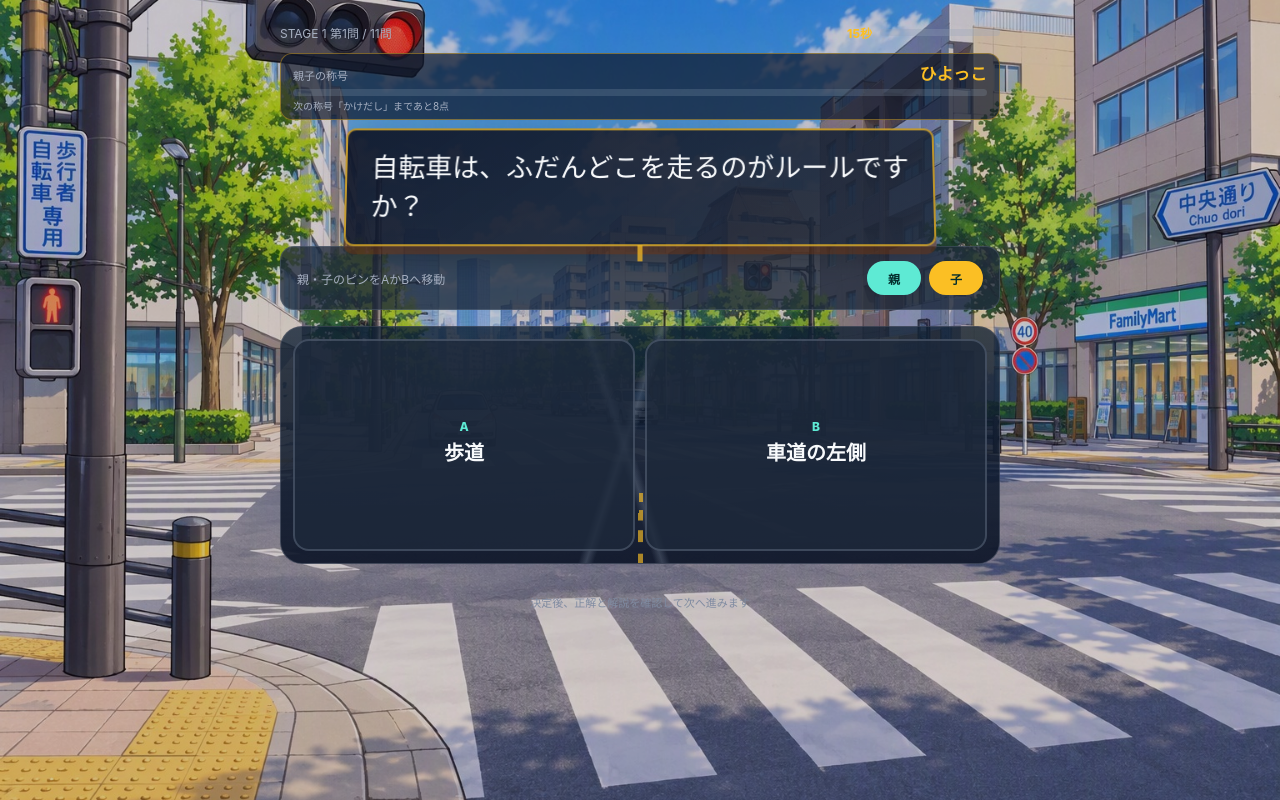
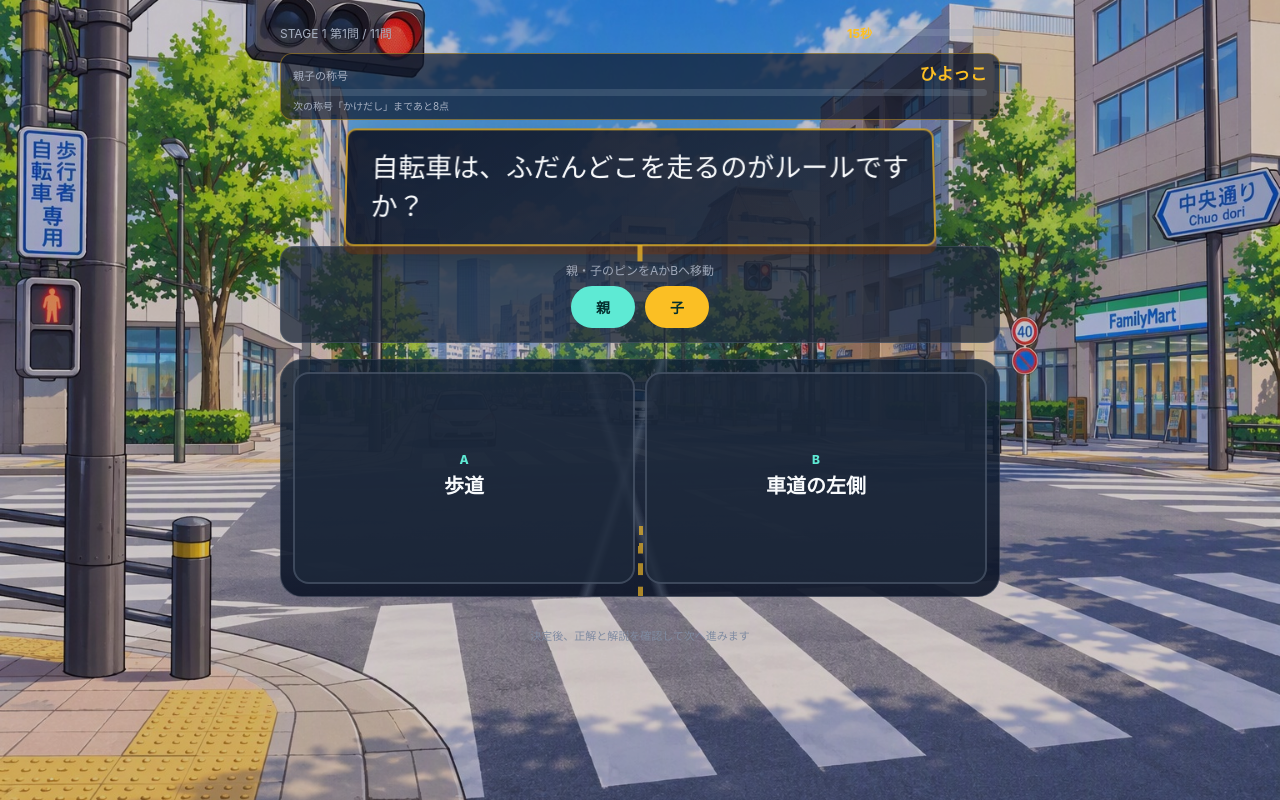
Before and after one commit to YH719/vscode, a plain HTML site: page index.html in a window 1280 px wide. Drawn offline with Linux system fonts and the light colour scheme.

Commit message:
ピンを中央へ

```diff
--- a/index.html
+++ b/index.html
@@ -100,9 +100,11 @@
 
 		.status {
 			display: flex;
+			flex-direction: column;
 			align-items: center;
-			gap: 10px;
-			min-height: 56px;
+			justify-content: center;
+			gap: 8px;
+			min-height: 88px;
 			padding: 14px 16px;
 			border: 1px solid var(--line);
 			border-radius: 14px;
@@ -117,8 +119,8 @@
 		.status.is-two .status-dot { background: var(--warm); box-shadow: 0 0 16px var(--warm); }
 		.pin-instructions { color: var(--muted); font-size: 12px; }
 		.visually-hidden { position: absolute; width: 1px; height: 1px; padding: 0; margin: -1px; overflow: hidden; clip: rect(0, 0, 0, 0); white-space: nowrap; border: 0; }
-		.pin-tray { display: flex; gap: 8px; margin-left: auto; }
-		.player-pin { position: relative; z-index: 4; width: 54px; min-height: 34px; padding: 5px 8px; border: 2px solid #5eead4; border-radius: 999px; color: #042f2e; background: #5eead4; font: inherit; font-size: 12px; font-weight: 900; touch-action: none; user-select: none; }
+		.pin-tray { display: flex; gap: 10px; margin: 0 auto; }
+		.player-pin { position: relative; z-index: 4; width: 64px; min-height: 42px; padding: 6px 10px; border: 2px solid #5eead4; border-radius: 999px; color: #042f2e; background: #5eead4; font: inherit; font-size: 14px; font-weight: 900; touch-action: none; user-select: none; }
 		.player-pin[data-player="child"] { border-color: #fbbf24; background: #fbbf24; }
 		.player-pin.is-dragging { position: fixed; z-index: 30; transform: translate(-50%, -50%) scale(1.12); pointer-events: none; box-shadow: 0 8px 24px rgba(0,0,0,.45); }
 		.placed-pins { display: flex; justify-content: center; gap: 6px; min-height: 0; margin-top: 5px; }
@@ -316,8 +318,8 @@
 			.answer-label { margin-bottom: 2px; font-size: 10px; }
 			.answer-text { font-size: 15px; }
 			.pin-instructions { font-size: 9px; }
-			.pin-tray { gap: 5px; }
-			.player-pin { width: 42px; min-height: 28px; padding: 3px 6px; font-size: 10px; }
+			.pin-tray { gap: 8px; }
+			.player-pin { width: 50px; min-height: 36px; padding: 4px 7px; font-size: 12px; }
 			.placed-pins { margin-top: 3px; }
 			.placed-pin { min-width: 26px; padding: 2px 6px; font-size: 8px; }
 			.answer-controls { justify-content: center; min-height: 44px; }
```
